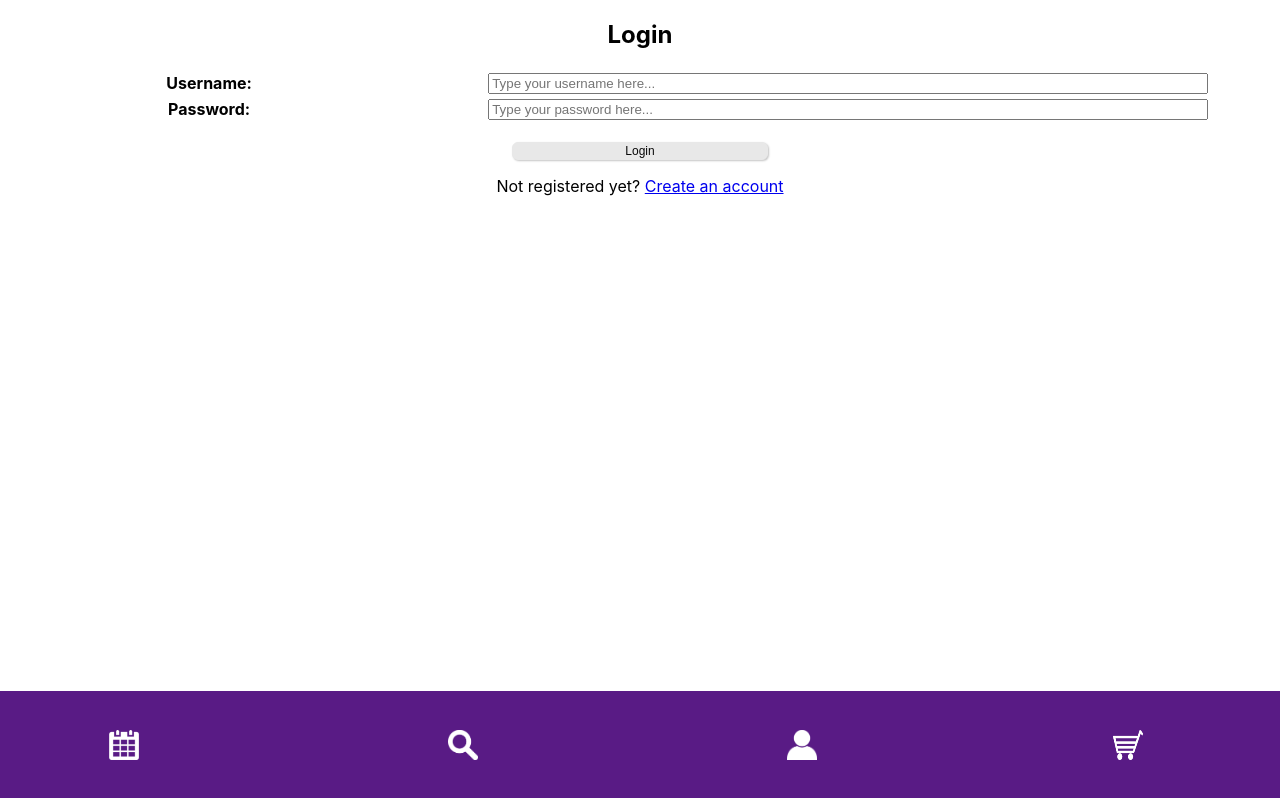
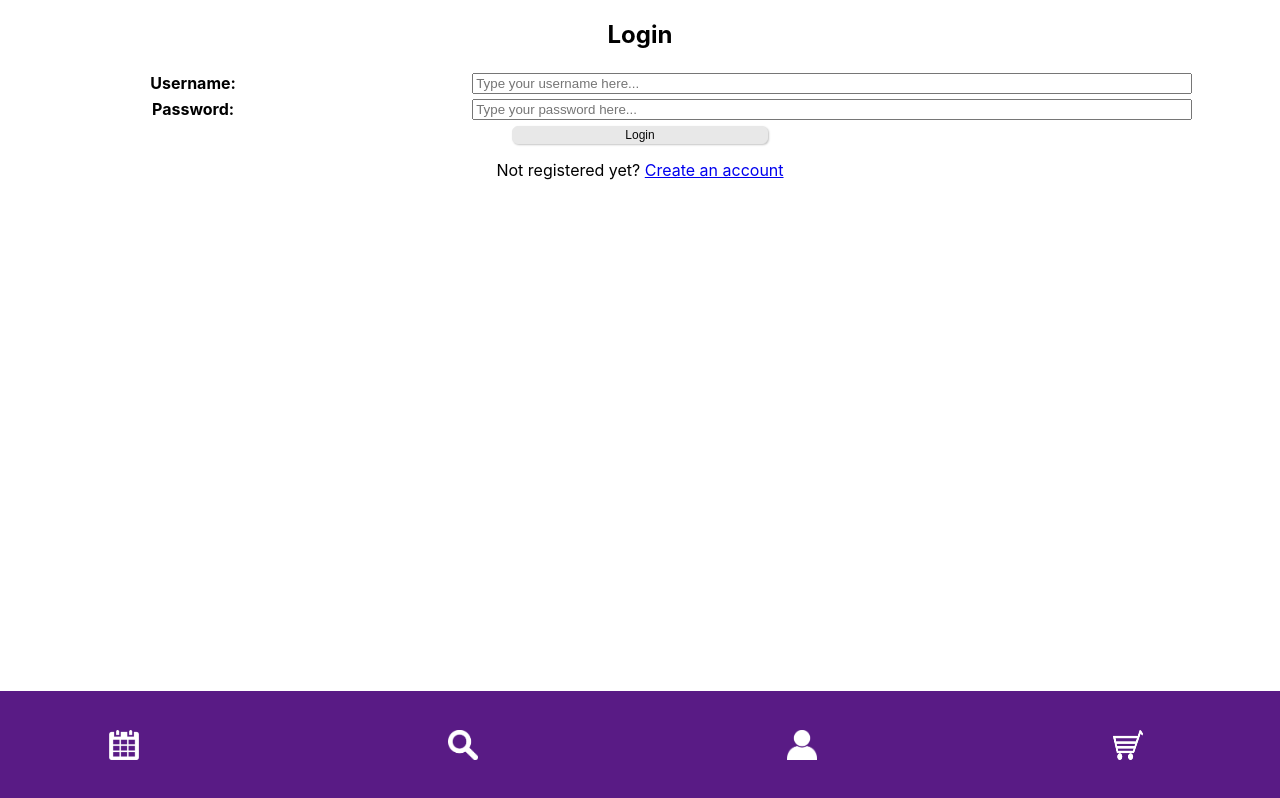
Before and after one commit to agiledev-students-fall2022/final-project-team-albert-pro-max, a React (Create React App) app in the folder front-end/: page /login in a window 1280 px wide. Built offline with nearby package versions, Linux system fonts and the light colour scheme.

Commit message:
Fixed display width issue

```diff
--- a/front-end/src/Login.css
+++ b/front-end/src/Login.css
@@ -11,7 +11,6 @@
 
 .Login table {
     width: 100%;
-    margin: 16px;
 }
 
 .Login th {
--- a/front-end/src/Signup.css
+++ b/front-end/src/Signup.css
@@ -11,7 +11,6 @@
 
 .Signup table {
     width: 100%;
-    margin: 16px;
 }
 
 .Signup th {
```
